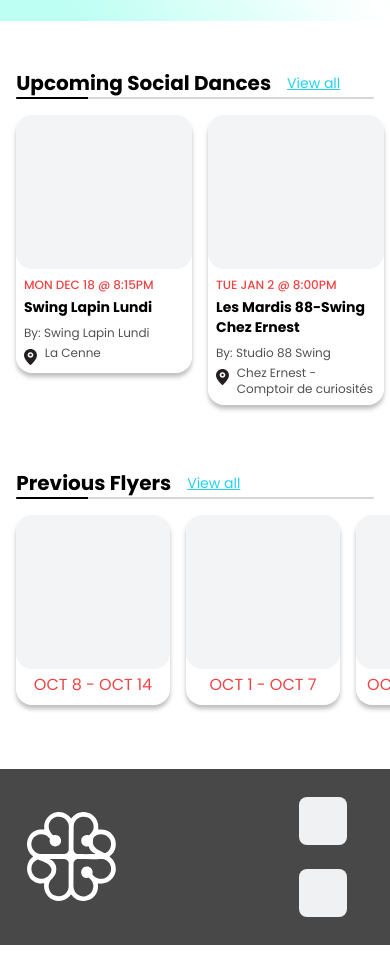
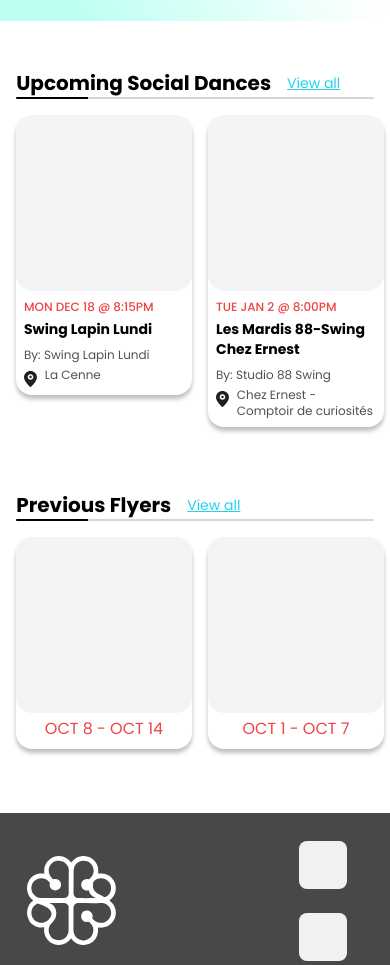
Before and after one commit to justinkwanchan/swing-schedule, a Next.js app in the folder front-end/: page / in a window 390 px wide. Shown: the part 994-1959 px from the top of the page. Built offline with nearby package versions, Linux system fonts and the light colour scheme.

Commit message:
Change all card image dimensions to squares

```diff
--- a/front-end/src/app/components/home/dance-event-preview-card/Card.tsx
+++ b/front-end/src/app/components/home/dance-event-preview-card/Card.tsx
@@ -11,7 +11,8 @@ export default function Card({ event }: Props) {
 
   return (
     <div className="flex flex-col shadow-[0px_4px_4px_0px_rgba(0,0,0,0.25)] rounded-2xl mb-4 md:shadow-none md:mb-0">
-      <div className="bg-gray-100 w-full h-[154px] md:h-48 rounded-2xl mb-2"></div>
+      {/* Card image height to match card width from /dance-event-preview-card/index.tsx */}
+      <div className="bg-gray-100 w-full h-44 md:h-60 rounded-2xl mb-2"></div>
       <div className="mx-2 md:mx-0">
         <h3 className="text-red-500 font-medium text-xs mb-1 md:text-base md:mb-0">
           {datetime}
--- a/front-end/src/app/components/home/previous-flyer-card/index.tsx
+++ b/front-end/src/app/components/home/previous-flyer-card/index.tsx
@@ -7,16 +7,18 @@ type Props = {
 
 export default function PreviousFlyerCard({ isCarouseled, dates }: Props) {
   return (
-    /* Non-carouseled card widths must match the grid column widths in /previous-flyers/page.tsx */
+    /* Card widths must match the grid column widths in /previous-flyers/page.tsx
+     * Carouseled cards include padding of 16px for small and 32px for large */
     <div
       className={`${
         isCarouseled
-          ? 'flex-[0_0_170px] pl-4 md:flex-[0_0_50%] md:pl-8 lg:flex-[0_0_33.333333%] 2xl:flex-[0_0_25%]'
-          : 'w-[170px] md:w-[240px]'
+          ? 'flex-[0_0_192px] pl-4 md:flex-[0_0_272px] md:pl-8'
+          : 'w-44 md:w-60'
       }`}
     >
       <div className="flex flex-col gap-y-1 shadow-[0px_4px_4px_0px_rgba(0,0,0,0.25)] rounded-2xl mb-4 md:shadow-none md:mb-0 ">
-        <div className="bg-gray-100 w-full h-[154px] md:h-60 rounded-2xl"></div>
+        {/* Card image height to match card width above */}
+        <div className="bg-gray-100 w-full h-44 md:h-60 rounded-2xl"></div>
         <p className="text-red-500 self-center mb-2 md:self-start md:mb-0">
           {dates}
         </p>
--- a/front-end/src/app/previous-flyers/page.tsx
+++ b/front-end/src/app/previous-flyers/page.tsx
@@ -1,5 +1,5 @@
+import PageTitleSection from '../components/page-title-section';
 import PreviousFlyerCard from '../components/home/previous-flyer-card';
-import PageTitleSection from '../components/page-title-section';
 
 export default function PreviousFlyers() {
   const pageDescription =
@@ -12,7 +12,7 @@ export default function PreviousFlyers() {
       {/* Using grid instead of flex because it allows semi-filled row to align left instead of center
        ** Grid column widths must match the card widths in /previous-flyer-card/index.tsx */}
       <div
-        className={`grid grid-cols-[repeat(auto-fit,_170px)] justify-center gap-x-4 w-11/12 md:grid-cols-[repeat(auto-fit,_240px)] md:gap-8 md:w-4/5`}
+        className={`grid grid-cols-[repeat(auto-fit,_176px)] justify-center gap-x-4 w-11/12 md:grid-cols-[repeat(auto-fit,_240px)] md:gap-8 md:w-4/5`}
       >
         <PreviousFlyerCard isCarouseled={false} dates="OCT 8 - OCT 14" />
         <PreviousFlyerCard isCarouseled={false} dates="OCT 1 - OCT 7" />
```
